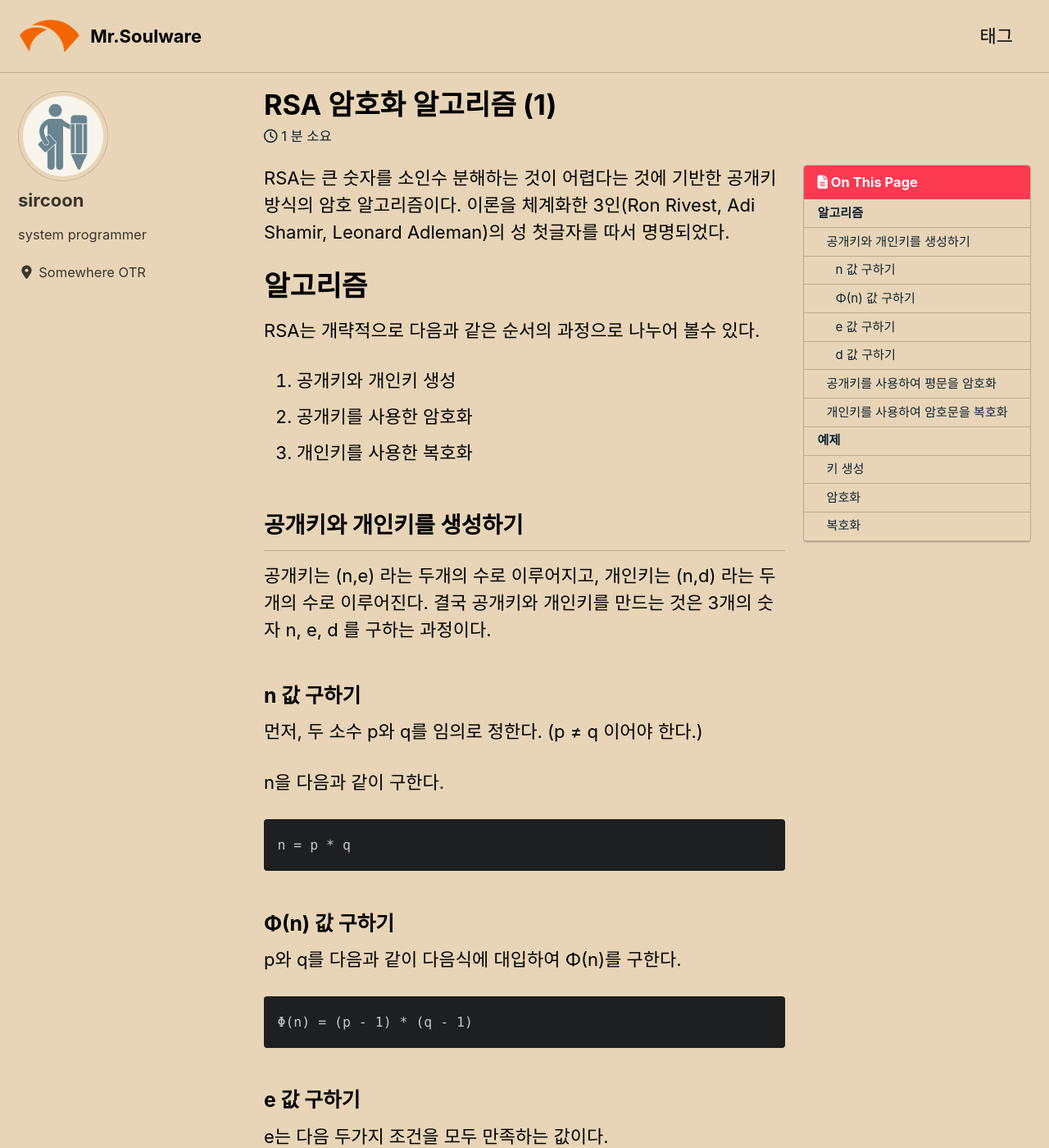
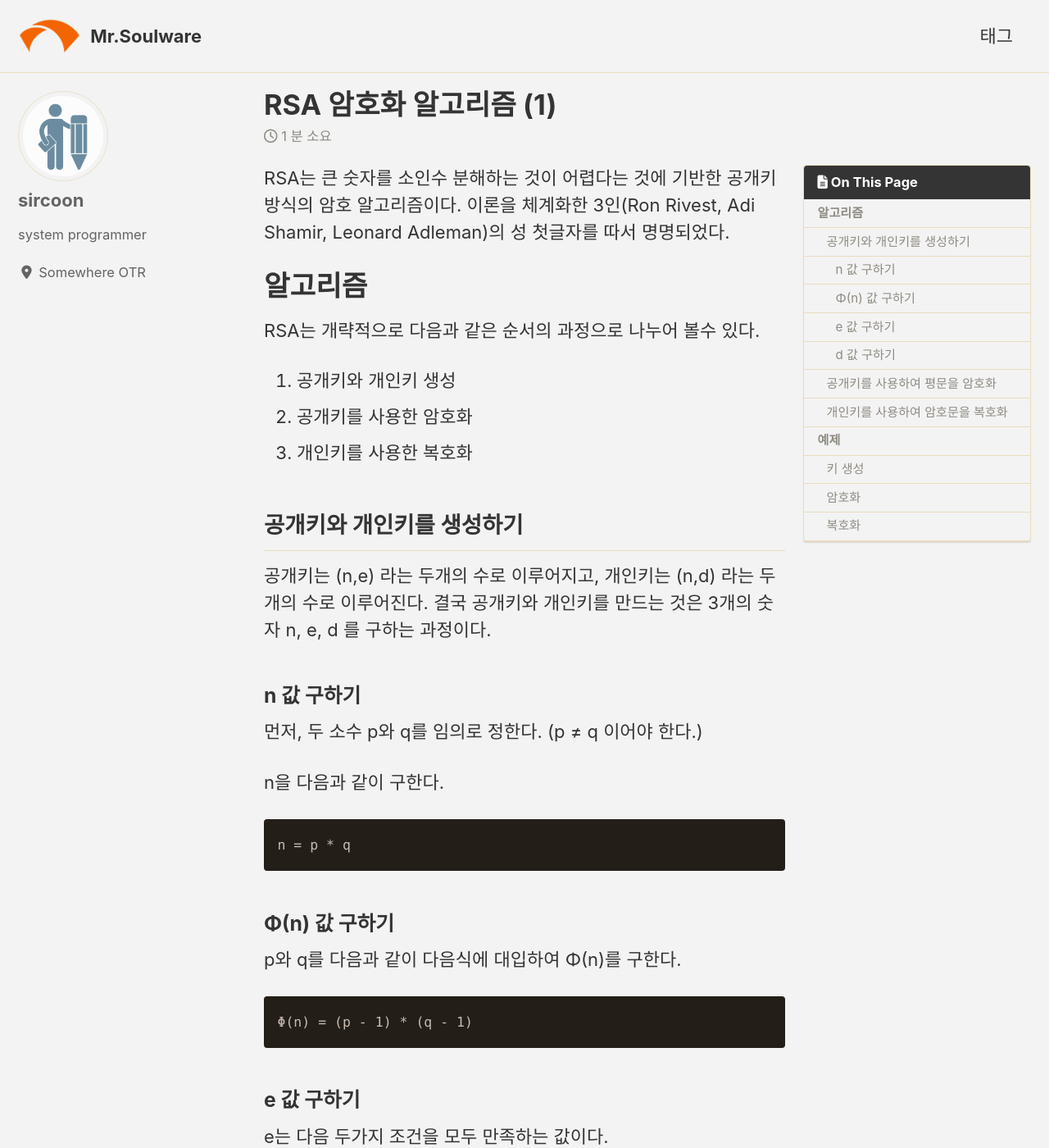
Before and after one commit to mrsoulware/mrsoulware.github.io, a Jekyll site: the page built from _posts/2020/04/2020-04-10-rsa-algorithm-1.md, in a window 1280 px wide and 1400 px high. Shown: the whole window at 82% size. Built offline with Jekyll 4.4.1, drawn with Linux system fonts in a browser that asks for light colours; cached includes are drawn as plain includes; nearby versions of some CDN libraries.

Commit message:
change theme

```diff
--- a/_config.yml
+++ b/_config.yml
@@ -12,7 +12,7 @@
 
 # theme                  : "minimal-mistakes-jekyll"
 remote_theme             : "mmistakes/minimal-mistakes@4.19.1"
-minimal_mistakes_skin    : "sunrise" # "default", "air", "aqua", "contrast", "dark", "dirt", "neon", "mint", "plum", "sunrise"
+minimal_mistakes_skin    : "dirt" # "default", "air", "aqua", "contrast", "dark", "dirt", "neon", "mint", "plum", "sunrise"
 
 # Site Settings
 locale                   : "ko-KR"
--- a/_posts/2020-04-10-rsa-algorithm-1.md
+++ b/_posts/2020/04/2020-04-10-rsa-algorithm-1.md
@@ -140,3 +140,5 @@ M = (5 ^ 11) mod 14
 상당히 큰 숫자이다. 역시 계산기를 두드려 계산해보자.
 
 **M = 3**
+
+![Alt text](/assets/images/logo.png){: .align-left}
```
Also changed, not shown: _posts/2020/04/2020-04-08-pthread-memory.md (renamed from _posts/2020-04-08-pthread-memory.md).
